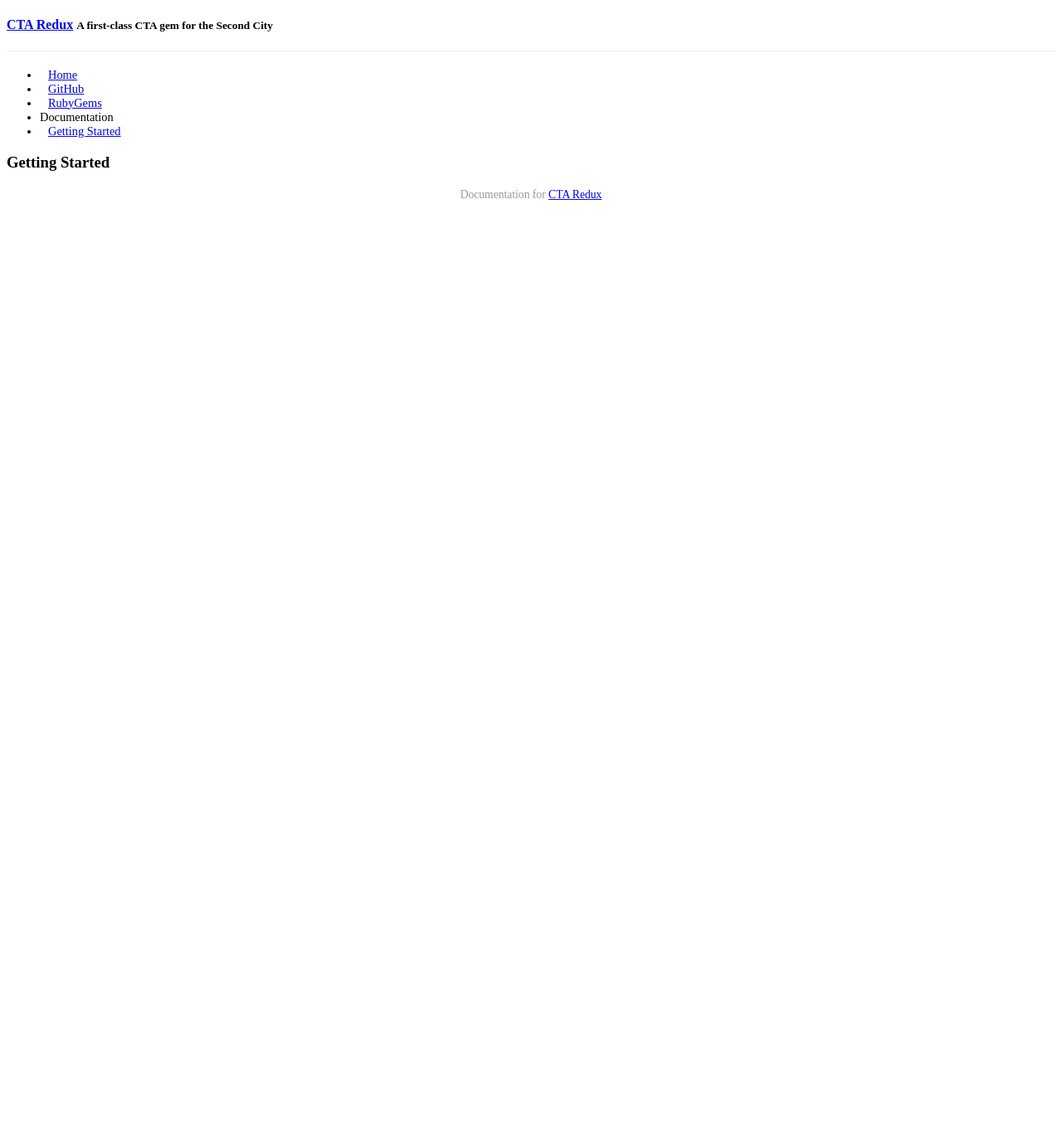
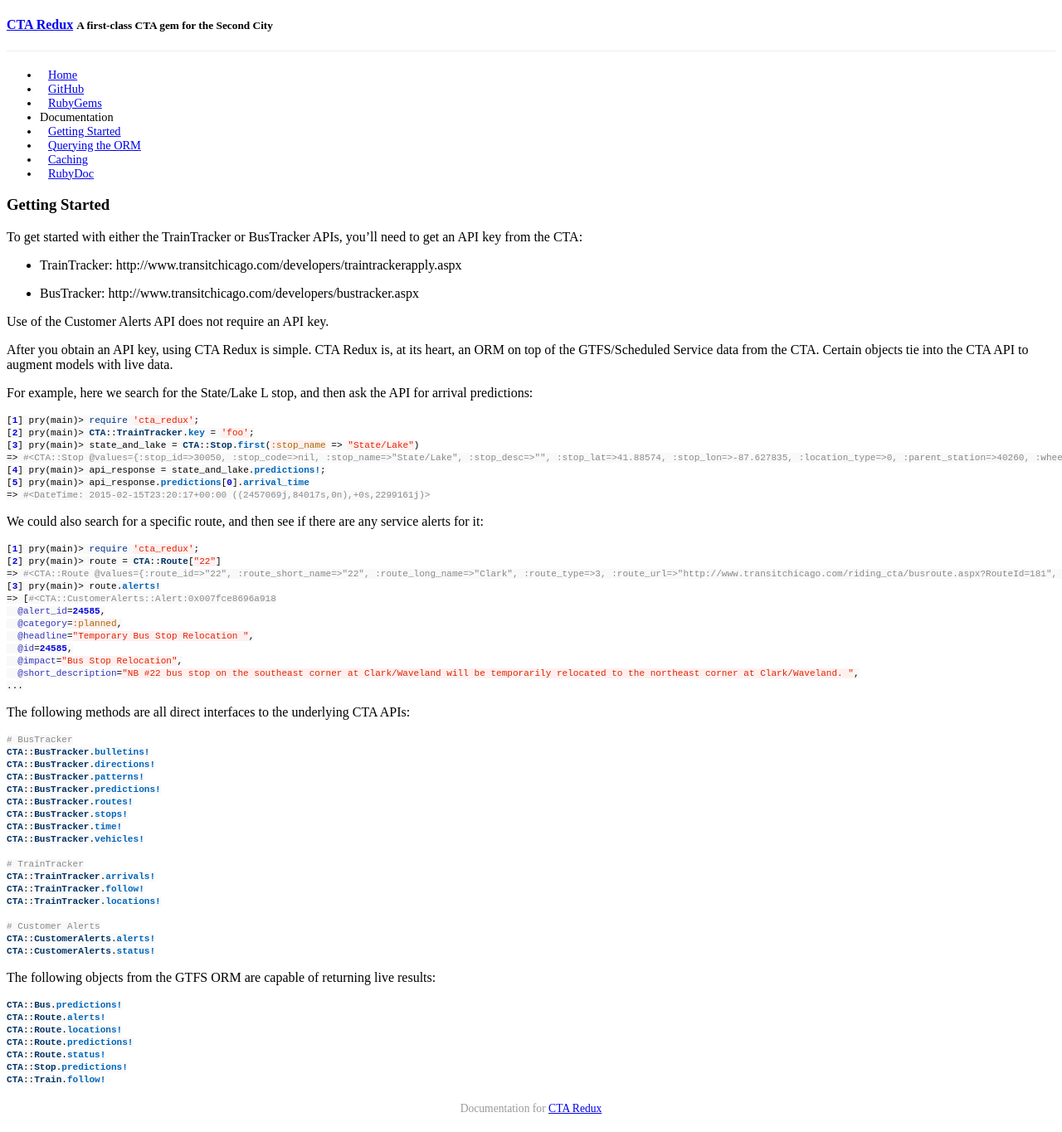
Before and after one commit to ahayworth/cta_redux, a Jekyll site: the page built from _posts/2015-02-15-getting-started.md, in a window 1280 px wide. Shown: the whole page at 83% size. Built offline with Jekyll 4.4.1, drawn with Linux system fonts in a browser that asks for light colours; Markdown is read by kramdown in place of the engine named in the settings; a style sheet for code colours, icons or effects is not loaded; before the commit the page ends 900 px from its top, so only the background shows below that.

Commit message:
Add more documenation

````diff
--- a/_includes/navigation.html
+++ b/_includes/navigation.html
@@ -1,7 +1,7 @@
 <ul class="nav nav-list">
     <li><a href="{{ site.baseurl }}/">Home</a></li>
-    <li><a href="{{ site.codeurl }}">GitHub</a></li>
-    <li><a href="https://rubygems.org/gems/cta_redux">RubyGems</a></li>
+    <li><a href="{{ site.codeurl }}" target='_blank'>GitHub</a></li>
+    <li><a href="https://rubygems.org/gems/cta_redux" target='_blank'>RubyGems</a></li>
     {% for section in site.sections %}
         {% assign attr = section[0] %}
         {% assign label = section[1] %}
@@ -15,4 +15,5 @@
     {% endfor %}
 <!-- List additional links. It is recommended to add a divider
     e.g. <li class=divider></li> first to break up the content. -->
+    <li><a href='http://www.rubydoc.info/github/ahayworth/cta_redux' target='_blank'>RubyDoc</a></li>
 </ul>
--- a/_posts/2015-02-15-getting-started.md
+++ b/_posts/2015-02-15-getting-started.md
@@ -3,4 +3,81 @@
 title: "Getting Started"
 category: doc
 date: 2015-02-15 22:14:59
+order: 1
 ---
+
+To get started with either the TrainTracker or BusTracker APIs, you'll need to get an API key from the CTA:
+
+* TrainTracker: http://www.transitchicago.com/developers/traintrackerapply.aspx
+
+* BusTracker: http://www.transitchicago.com/developers/bustracker.aspx
+
+Use of the Customer Alerts API does not require an API key.
+
+After you obtain an API key, using CTA Redux is simple. CTA Redux is, at its heart, an
+ORM on top of the GTFS/Scheduled Service data from the CTA. Certain objects tie into the
+CTA API to augment models with live data.
+
+For example, here we search for the State/Lake L stop, and then ask the API for arrival predictions:
+
+```ruby
+[1] pry(main)> require 'cta_redux';
+[2] pry(main)> CTA::TrainTracker.key = 'foo';
+[3] pry(main)> state_and_lake = CTA::Stop.first(:stop_name => "State/Lake")
+=> #<CTA::Stop @values={:stop_id=>30050, :stop_code=>nil, :stop_name=>"State/Lake", :stop_desc=>"", :stop_lat=>41.88574, :stop_lon=>-87.627835, :location_type=>0, :parent_station=>40260, :wheelchair_boarding=>false}>
+[4] pry(main)> api_response = state_and_lake.predictions!;
+[5] pry(main)> api_response.predictions[0].arrival_time
+=> #<DateTime: 2015-02-15T23:20:17+00:00 ((2457069j,84017s,0n),+0s,2299161j)>
+```
+
+We could also search for a specific route, and then see if there are any service alerts for it:
+
+```ruby
+[1] pry(main)> require 'cta_redux';
+[2] pry(main)> route = CTA::Route["22"]
+=> #<CTA::Route @values={:route_id=>"22", :route_short_name=>"22", :route_long_name=>"Clark", :route_type=>3, :route_url=>"http://www.transitchicago.com/riding_cta/busroute.aspx?RouteId=181", :route_color=>nil, :route_text_color=>nil}>
+[3] pry(main)> route.alerts!
+=> [#<CTA::CustomerAlerts::Alert:0x007fce8696a918
+  @alert_id=24585,
+  @category=:planned,
+  @headline="Temporary Bus Stop Relocation ",
+  @id=24585,
+  @impact="Bus Stop Relocation",
+  @short_description="NB #22 bus stop on the southeast corner at Clark/Waveland will be temporarily relocated to the northeast corner at Clark/Waveland. ",
+...
+```
+
+The following methods are all direct interfaces to the underlying CTA APIs:
+
+```ruby
+# BusTracker
+CTA::BusTracker.bulletins!
+CTA::BusTracker.directions!
+CTA::BusTracker.patterns!
+CTA::BusTracker.predictions!
+CTA::BusTracker.routes!
+CTA::BusTracker.stops!
+CTA::BusTracker.time!
+CTA::BusTracker.vehicles!
+
+# TrainTracker
+CTA::TrainTracker.arrivals!
+CTA::TrainTracker.follow!
+CTA::TrainTracker.locations!
+
+# Customer Alerts
+CTA::CustomerAlerts.alerts!
+CTA::CustomerAlerts.status!
+```
+
+The following objects from the GTFS ORM are capable of returning live results:
+
+```ruby
+CTA::Bus.predictions!
+CTA::Route.alerts!
+CTA::Route.locations!
+CTA::Route.predictions!
+CTA::Route.status!
+CTA::Stop.predictions!
+CTA::Train.follow!
+```
````
Also changed, not shown: _pages/caching.md (added, +1 -0 lines), _pages/querying-the-orm.md (added, +1 -0 lines), _posts/2015-02-15-querying-the-orm.md (added, +64 -0 lines), _posts/2015-02-16-caching.md (added, +62 -0 lines).
